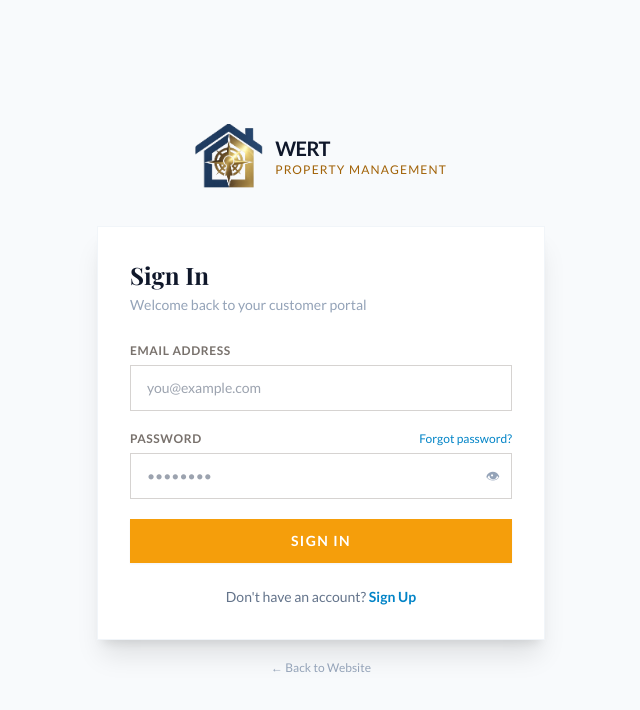
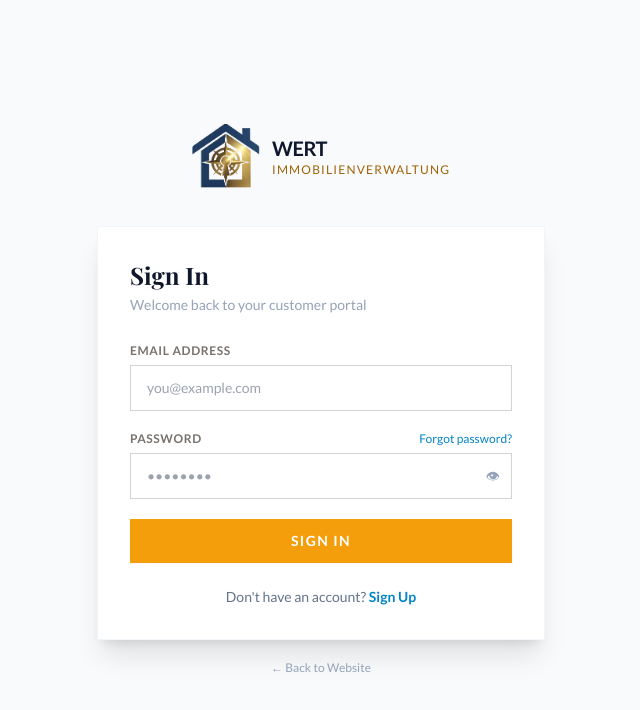
Before and after one commit to wertproperties/wert-next-2.0, a React (Create React App) app in the folder frontend/: page /login in a window 1280 px wide. Shown: the top 710 px of the page, without its empty margins (319-959 px from the left). Built offline with nearby package versions, Linux system fonts and the light colour scheme; no server answers; the HTML template or start-up script is replaced by a standard one.

Commit message:
change Mobile No.

```diff
--- a/frontend/src/components/Footer.jsx
+++ b/frontend/src/components/Footer.jsx
@@ -21,7 +21,7 @@ export default function Footer() {
             </div>
             <div className="mt-4 space-y-1">
               <a href="tel:123456790" className="flex items-center gap-2 text-sm hover:text-accent transition-colors">
-                <span className="text-accent">✆</span> 1234567890
+                <span className="text-accent">✆</span> +4915124261124
               </a>
               <a href="mailto:wertimmoverwaltung@outlook.com" className="flex items-center gap-2 text-sm hover:text-accent transition-colors">
                 <span className="text-accent">✉</span> wertimmoverwaltung@outlook.com
--- a/frontend/src/pages/ContactPage.jsx
+++ b/frontend/src/pages/ContactPage.jsx
@@ -32,7 +32,7 @@ export default function ContactPage() {
             {/* Info */}
             <div className="space-y-8">
               {[
-                { icon: '✆', label: c.phone, content: <a href="tel:0911891160" className="font-bold text-slate-900 hover:text-accent transition-colors">1234567890</a> },
+                { icon: '✆', label: c.phone, content: <a href="tel:0911891160" className="font-bold text-slate-900 hover:text-accent transition-colors">+4915124261124</a> },
                 { icon: '✉', label: c.email, content: <a href="mailto:wertimmoverwaltung@outlook.com" className="font-bold text-slate-900 hover:text-accent transition-colors text-sm">wertimmoverwaltung@outlook.com</a> },
                 // { icon: '⌖', label: c.address, content: <p className="text-slate-700">Benno-Strauß-Str. 7a<br />90763 Fürth</p> },
               ].map(item => (
--- a/frontend/src/pages/LoginPage.jsx
+++ b/frontend/src/pages/LoginPage.jsx
@@ -44,7 +44,7 @@ export default function LoginPage() {
             />
             <div className="text-left">
               <p className="font-black text-slate-900 text-xl tracking-tight">WERT</p>
-              <p className="text-yellow-700 text-xs tracking-widest uppercase">Property Management</p>
+              <p className="text-yellow-700 text-xs tracking-widest uppercase">Immobilienverwaltung</p>
             </div>
           </Link>
         </div>
--- a/frontend/src/pages/SignupPage.jsx
+++ b/frontend/src/pages/SignupPage.jsx
@@ -75,7 +75,7 @@ export default function SignupPage() {
             />
             <div className="text-left">
               <p className="font-black text-slate-900 text-base tracking-tight">WERT</p>
-              <p className="text-yellow-700 text-[10px] tracking-widest uppercase">Property Management</p>
+              <p className="text-yellow-700 text-[10px] tracking-widest uppercase">Immobilieverwaltung</p>
             </div>
           </Link>
         </div>
```
Also changed, not shown: frontend/src/assets/logo.png, 1 other file (tests, documents, lock files or other folders).
